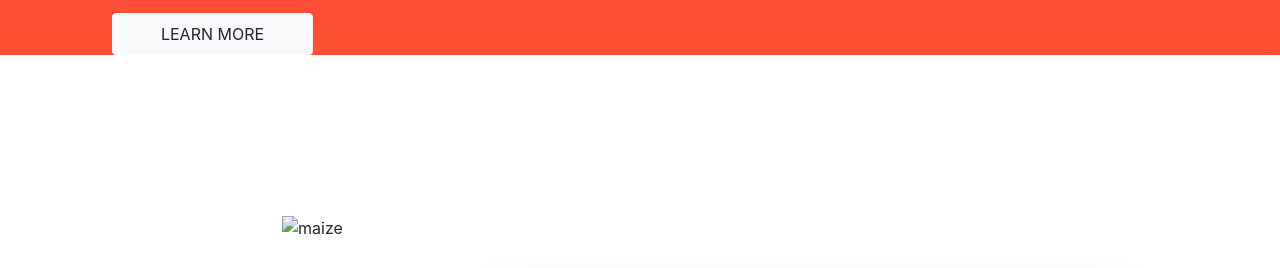
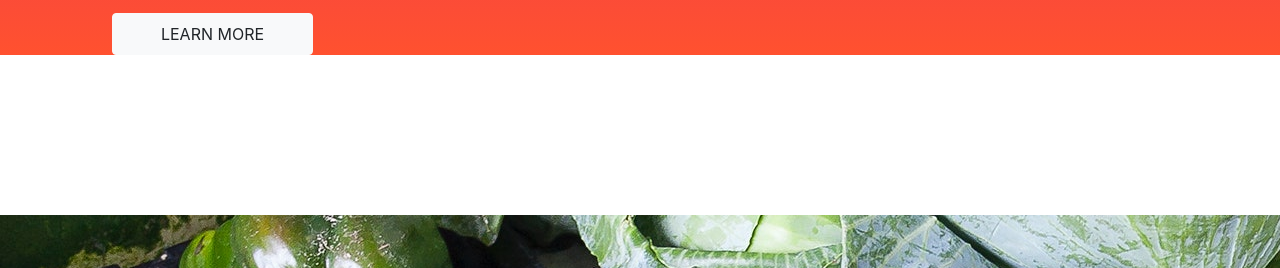
Before and after one commit to AbishekBhandari/ram, a plain HTML site: page index.html in a window 1280 px wide. Shown: the part 452-720 px from the top of the page. Drawn offline with nearby package versions, Linux system fonts and the light colour scheme; a web font is replaced by a local one.

Commit message:
Update index.html

```diff
--- a/index.html
+++ b/index.html
@@ -84,7 +84,7 @@
             <div class="conatiner text-center">
                 <div class="row">
                     <div class="col-md-6 h-5">
-                        <img src="../ag/assets/assorted-vegetable-store-displays-2252584.jpg" alt="maize" />
+                        <img src="./assets/assorted-vegetable-store-displays-2252584.jpg" alt="maize" />
                     </div>
                     <div class="col-md-6">
                         <div class="panel text-left">
```
